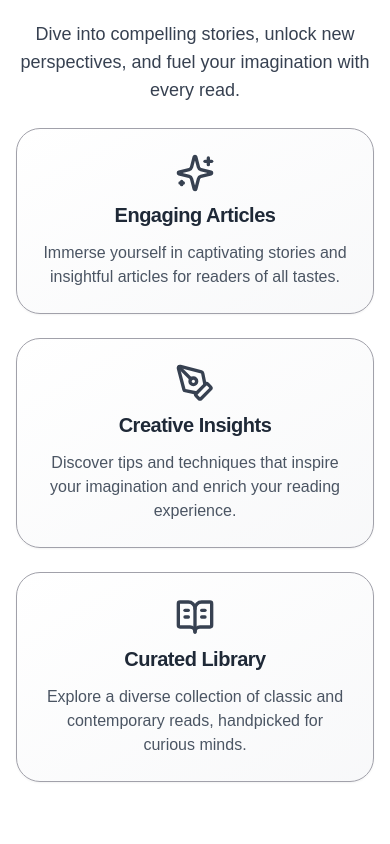
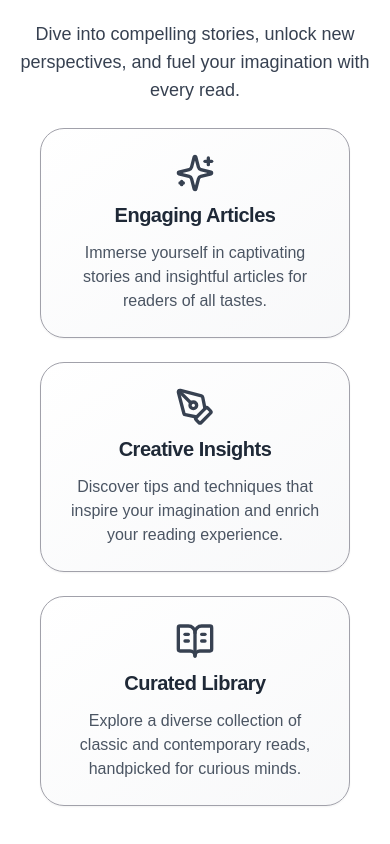
Before and after one commit to RRAJ644/the-scripted-reality, a Next.js app: page / in a window 390 px wide. Shown: the part 980-1824 px from the top of the page. Built offline with nearby package versions, Linux system fonts and the light colour scheme.

Commit message:
responsive ui

```diff
--- a/components/custom/Featured.tsx
+++ b/components/custom/Featured.tsx
@@ -29,7 +29,7 @@ const Featured = () => {
   return (
     <section className='w-full flex flex-col items-center justify-center gap-y-6'>
       <div className='max-w-6xl mx-auto text-center space-y-4'>
-        <h2 className='max-sm:text-3xl text-4xl md:text-5xl font-normal bg-gradient-to-r from-neutral-700 via-zinc-600 to-gray-700 text-transparent bg-clip-text'>
+        <h2 className='max-sm:text-3xl md:text-3xl lg:text-5xl font-normal bg-gradient-to-r from-neutral-700 via-zinc-600 to-gray-700 text-transparent bg-clip-text'>
           We Love Our Readers
         </h2>
         <p className='text-lg text-gray-700 dark:text-gray-300'>
@@ -37,7 +37,7 @@ const Featured = () => {
           imagination with every read.
         </p>
       </div>
-      <div className='grid grid-cols-1 sm:grid-cols-2 lg:grid-cols-3 gap-6 px-4 w-full max-w-5xl'>
+      <div className='grid grid-cols-1 sm:grid-cols-2 lg:grid-cols-3 gap-6 px-4 w-full max-w-5xl max-lg:px-10'>
         {features.map((feature, index) => (
           <Card
             key={index}
--- a/components/custom/Navbar.tsx
+++ b/components/custom/Navbar.tsx
@@ -18,7 +18,7 @@ const Navbar = () => {
     { name: 'Scripts', href: '/scripts' },
     // { name: 'Voice Scripts', href: '/voice-scripts' },
     { name: 'Blogs', href: '/blogs' },
-    { name: 'About', href: '/about' },
+    // { name: 'About', href: '/about' },
     // { name: 'Our Work', href: '/work' },
     // { name: "Let's Work", href: '/work' },
     // { name: 'Services', href: '/services' },
```
